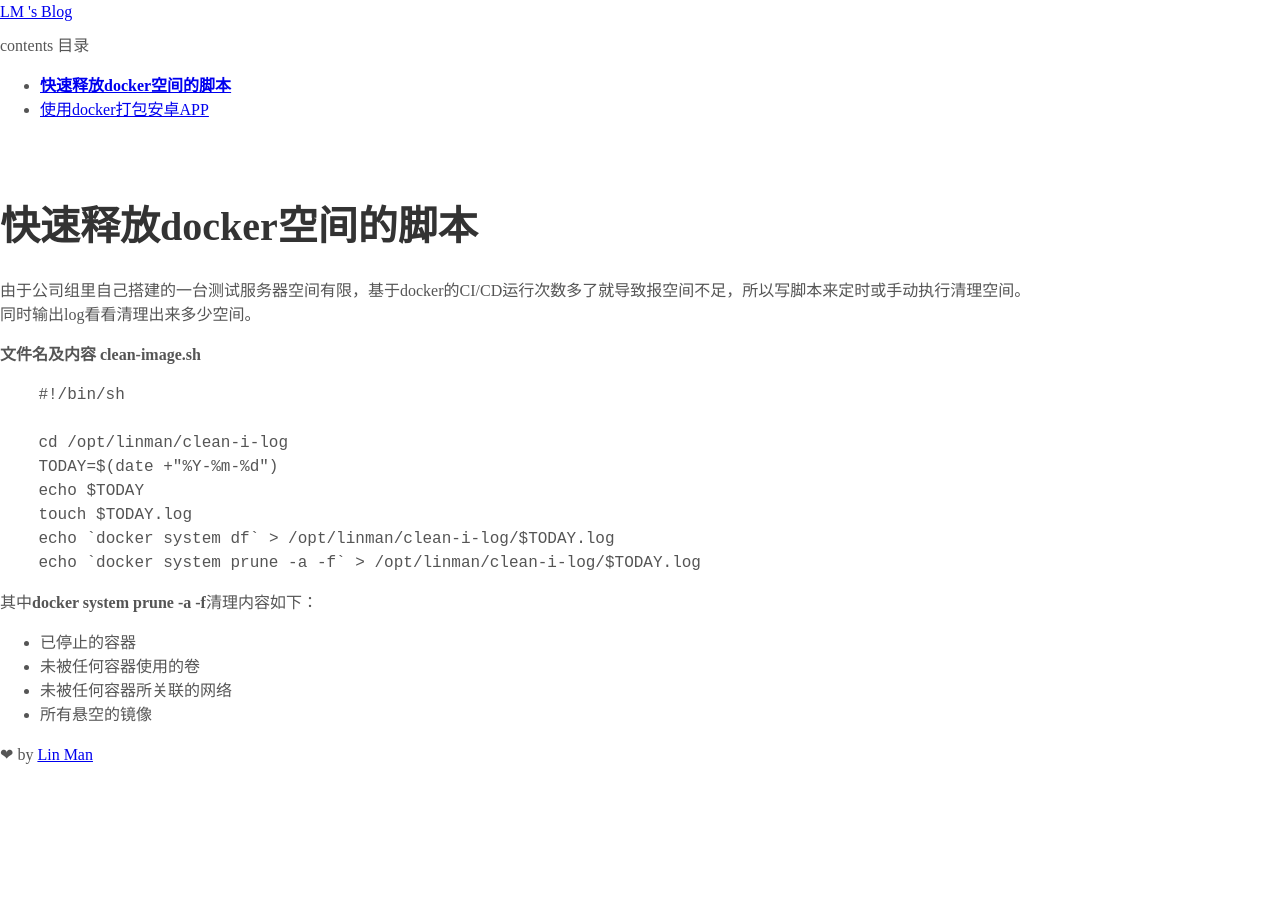
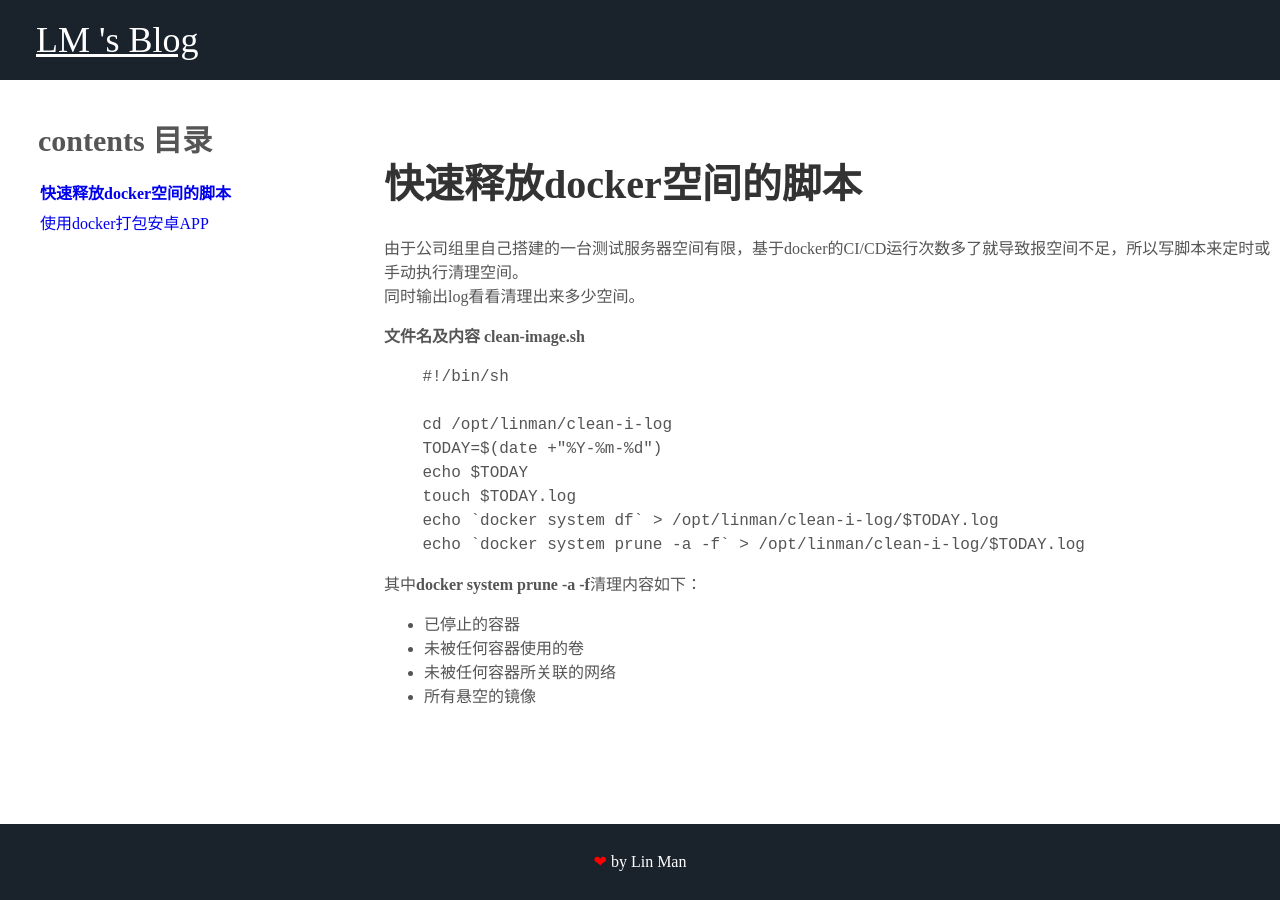
Before and after one commit to manman0310/lm, a Jekyll site: the page built from _posts/2020-07-08-script-1.md, in a window 1280 px wide. Built offline with Jekyll 4.4.1, drawn with Linux system fonts in a browser that asks for light colours; some web fonts are replaced.

Commit message:
fix path bug

```diff
--- a/_config.yml
+++ b/_config.yml
@@ -15,6 +15,9 @@ email: 591858556@qq.com
 # github_username:  lorem_ipsum
 # gplus_username:  lorem_ipsum
 
+baseurl: https://manman0310.github.io
+github_url: https://manman0310.github.io/lm
+
 exclude: ["package.json", "src", "node_modules"]
 
 posts:
--- a/_includes/blog_header.html
+++ b/_includes/blog_header.html
@@ -1,7 +1,7 @@
 <div id="particles-blog">
 
   <div class="header-blog">
-    <a class="blog-title" href="/">{{ site.short_name }} 's Blog</a>
+    <a class="blog-title" href="{{ site.github_url }}">{{ site.short_name }} 's Blog</a>
     <div class="header-links">
       <!-- <a class="link" href="#about" data-scroll>About Me</a> -->
     </div>
--- a/_includes/blog_left.html
+++ b/_includes/blog_left.html
@@ -5,7 +5,7 @@
 <ul>
     {% for post in site.posts %}
     <li>
-        <a href="{{ post.url }}"
+        <a href="{{ post.url | prepend: site.github_url }}"
             style="{% if post.title == page.title %}font-weight:600{% else %}font-weight: 500{% endif %}">{{ post.title }}</a>
     </li>
     {% endfor %}
--- a/_layouts/blog_default.html
+++ b/_layouts/blog_default.html
@@ -1,8 +1,7 @@
 <!DOCTYPE html>
-<base href="./lm" />
 <link rel="stylesheet"
     href="https://cdn.jsdelivr.net/gh/konpa/devicon@df6431e323547add1b4cf45992913f15286456d3/devicon.min.css">
-<link rel="stylesheet" href="./assets/css/blog.css">
+<link rel="stylesheet" href="{{ site.github_url }}/assets/css/blog.css">
 <html lang="en">
 {% include head.html %}
 
```
